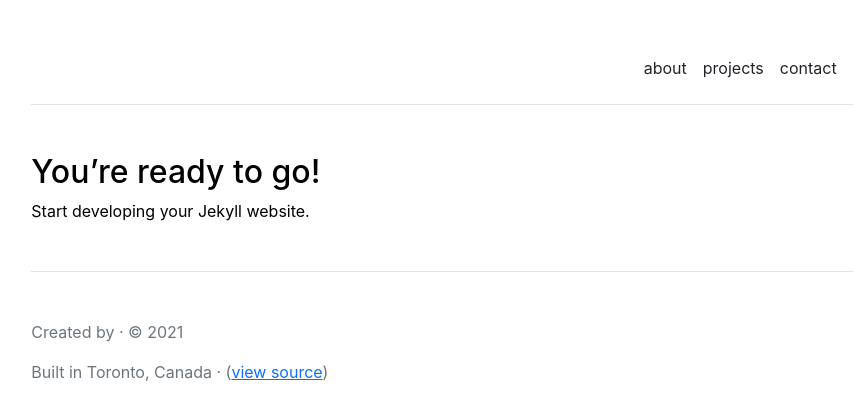
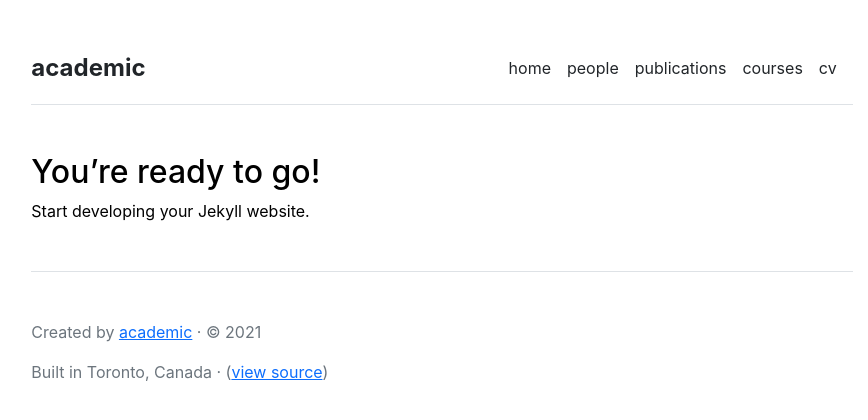
Before and after one commit to LeNPaul/academic, a Jekyll site: the page built from index.md, in a window 1280 px wide. Shown: the top 420 px of the page, without its empty margins (198-1066 px from the left). Built offline with Jekyll 4.4.1, drawn with Linux system fonts in a browser that asks for light colours.

Commit message:
#3 Add settings.yml file with menu configurations and update header.html includes to loop through menu configurations to generate menu; Add description to _config.yml

```diff
--- a/_config.yml
+++ b/_config.yml
@@ -1,3 +1,4 @@
 url: "" # the base hostname & protocol for your site, e.g. http://example.com
 baseurl: "" # the subpath of your site, e.g. /blog
-title: "" # the name of your site, e.g. ACME Corp.
+title: "academic" # the name of your site, e.g. ACME Corp.
+description: "a Jekyll theme for academia"
--- /dev/null
+++ b/_data/settings.yml
@@ -0,0 +1,6 @@
+menu:
+- {name: 'home', path: '', url: ''}
+- {name: 'people', path: '', url: ''}
+- {name: 'publications', path: '', url: ''}
+- {name: 'courses', path: '', url: ''}
+- {name: 'cv', path: '', url: ''}
--- a/_includes/header.html
+++ b/_includes/header.html
@@ -1,10 +1,10 @@
 <header class="d-flex flex-column flex-md-row align-items-center pb-3 mb-5 border-bottom">
   <a href="/" class="d-flex align-items-center text-dark text-decoration-none">
-    <span class="fs-4">{{ site.title }}</span>
+    <span class="fs-4 fw-bold">{{ site.title }}</span>
   </a>
   <nav class="d-inline-flex mt-2 mt-md-0 ms-md-auto">
-    <a class="me-3 py-2 text-dark text-decoration-none" href="/about">about</a>
-    <a class="me-3 py-2 text-dark text-decoration-none" href="/projects">projects</a>
-    <a class="me-3 py-2 text-dark text-decoration-none" href="/contact">contact</a>
+    {% for item in site.data.settings.menu %}
+      <a class="me-3 py-2 text-dark text-decoration-none" href="{{ site.github.url }}/{{ item.path }}/{{ item.url }}">{{ item.name }}</a>
+    {% endfor %}
   </nav>
 </header>
```
